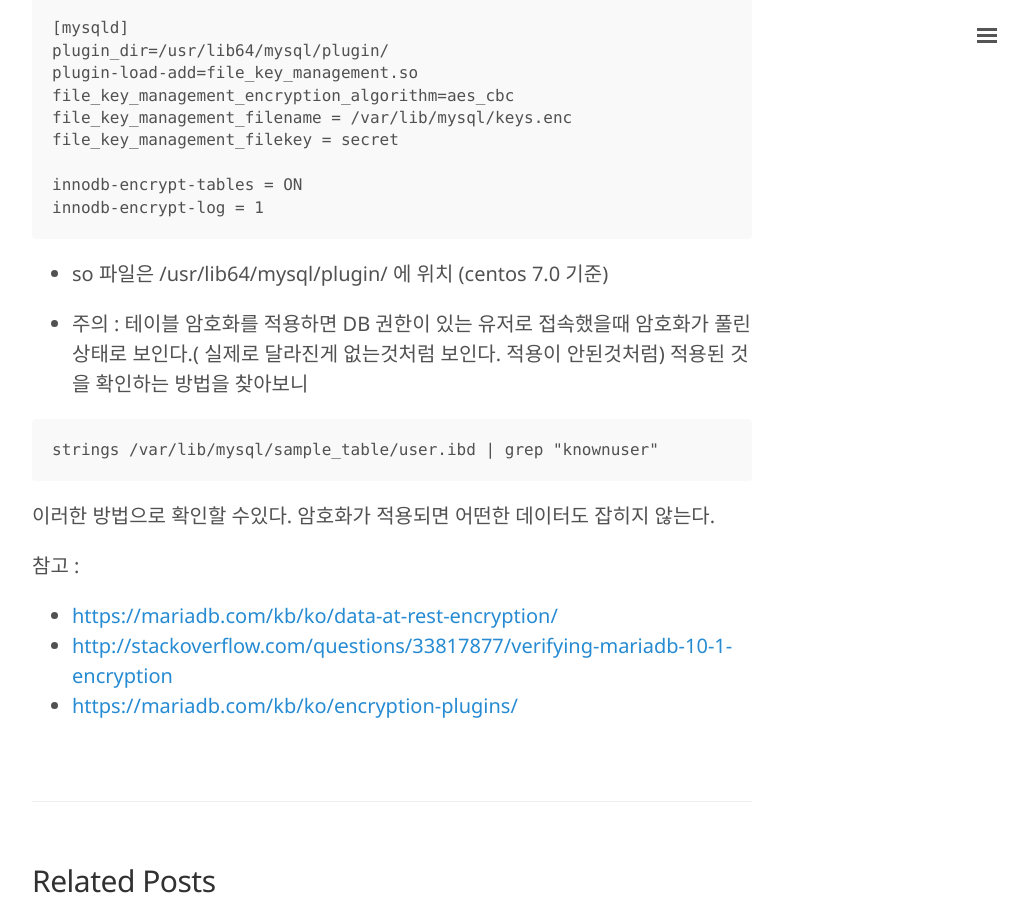
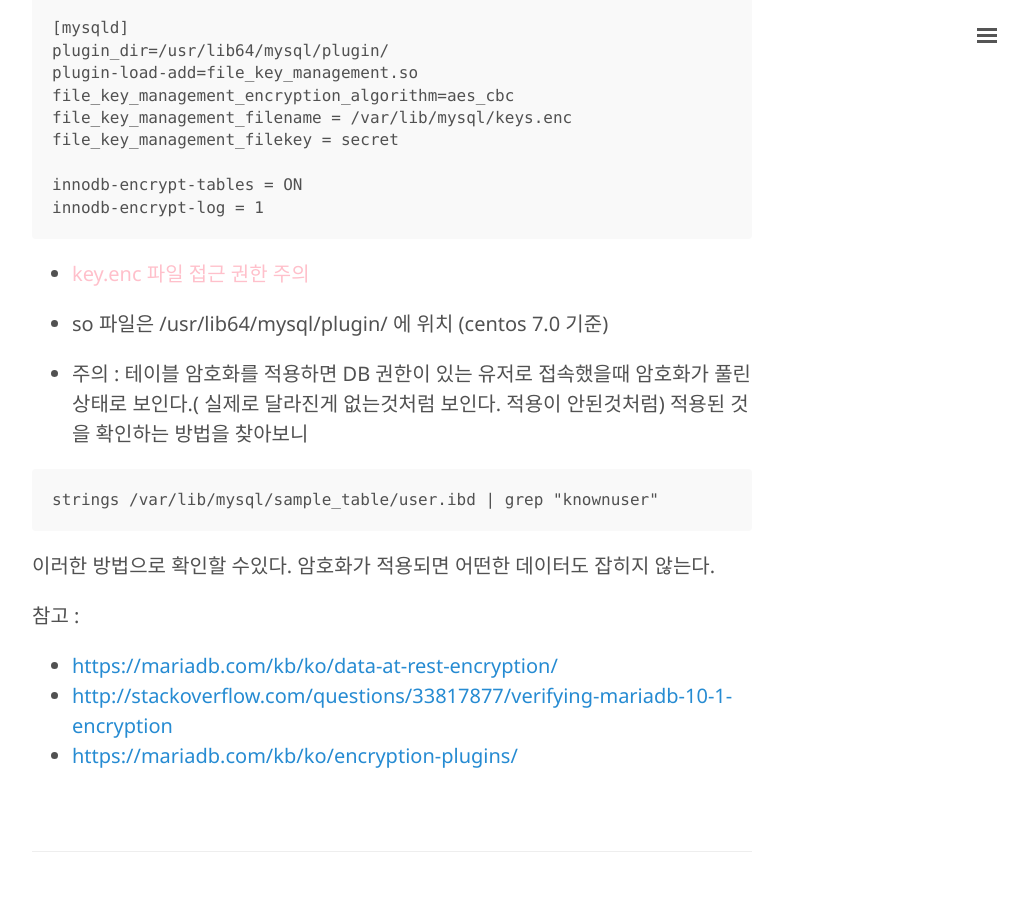
Before and after one commit to Kor-Karll/Kor-Karll.github.io, a Jekyll site: the page built from _posts/2018-02-23-DB-MariaDB-PlugIn-Encryption.md, in a window 1280 px wide and 900 px high, scrolled down 2927 px. Shown: the whole window, without its empty margins (248-1276 px from the left). Built offline with Jekyll 4.4.1, drawn with Linux system fonts in a browser that asks for light colours; comment, search, counter and statistics services are not loaded.

Commit message:
MariaDB 암호화 부분 수정

````diff
--- a/_posts/2018-02-23-DB-MariaDB-PlugIn-Encryption.md
+++ b/_posts/2018-02-23-DB-MariaDB-PlugIn-Encryption.md
@@ -114,6 +114,8 @@ innodb-encrypt-tables = ON
 innodb-encrypt-log = 1
 ```
 
+* <span style='color:pink'>key.enc 파일 접근 권한 주의</span>
+
 * so 파일은 /usr/lib64/mysql/plugin/ 에 위치 (centos 7.0 기준)
 
 * 주의 : 테이블 암호화를 적용하면 DB 권한이 있는 유저로 접속했을때 암호화가 풀린상태로 보인다.( 실제로 달라진게 없는것처럼 보인다. 적용이 안된것처럼) 적용된 것을 확인하는 방법을 찾아보니
````
